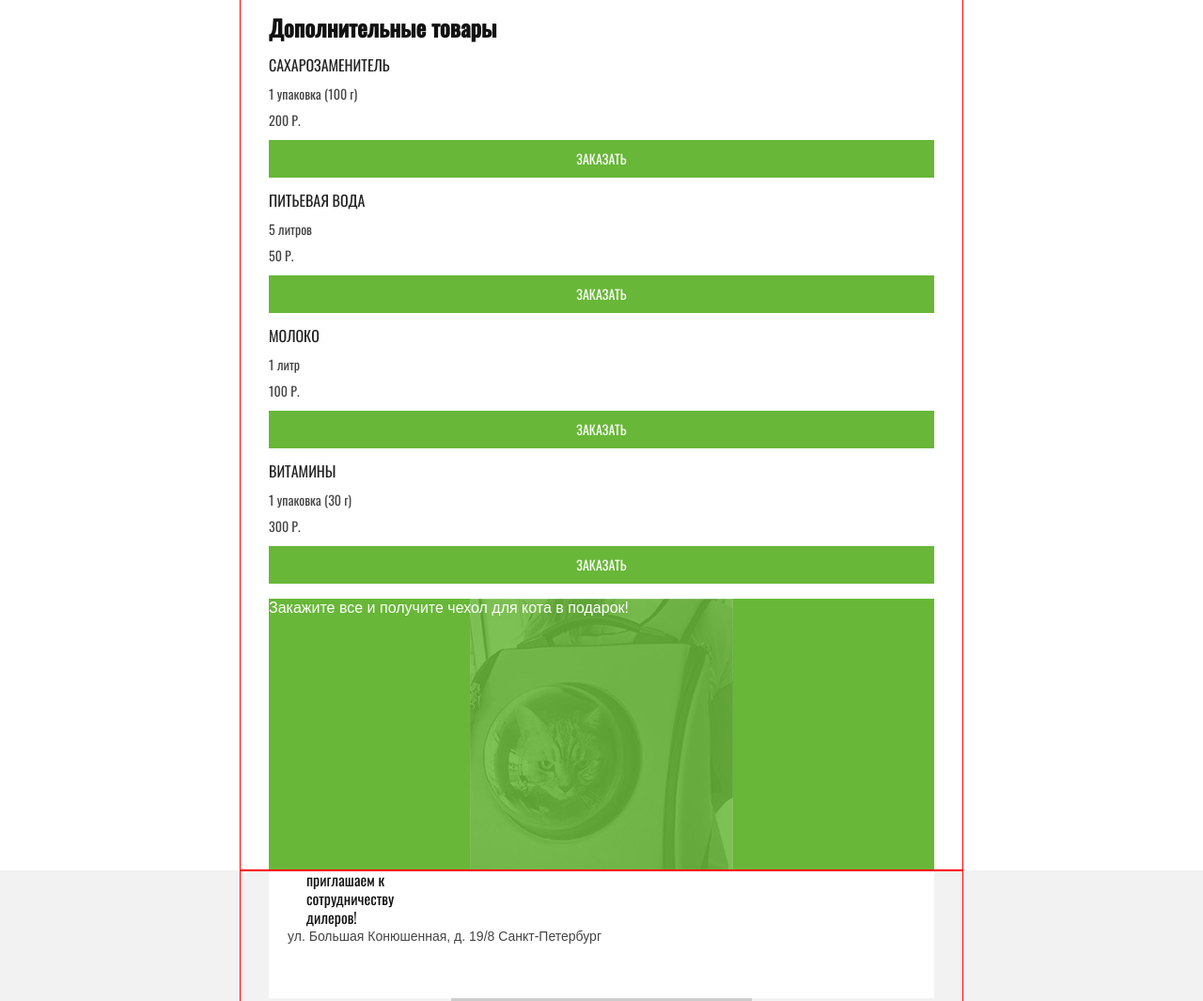
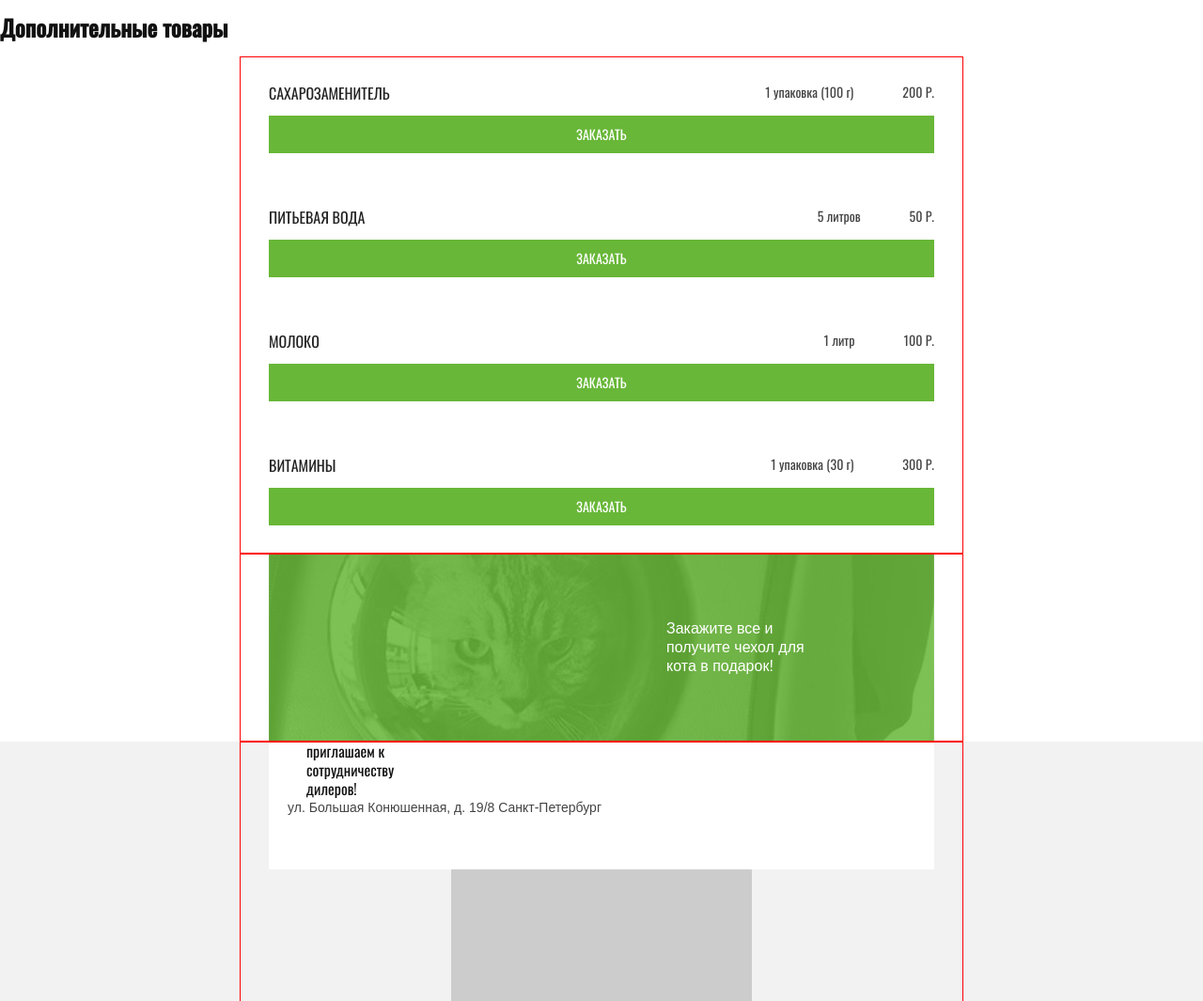
Before and after one commit to andyModd/cat-energy, a website: page source/catalog.html in a window 1280 px wide. Shown: the part 2493-3558 px from the top of the page at 94% size. Drawn offline with nearby package versions, Linux system fonts and the light colour scheme; files that its build step writes are made by us from their sources; placeholder pictures from the web are drawn by us.

Commit message:
Создание сеток блока дополнительных товаров

```diff
--- a/source/catalog.html
+++ b/source/catalog.html
@@ -204,10 +204,12 @@
             <a class="see-more__link link link--theme-gray" href="#">Показать все</a>
           </div>
         </div>
+      </div>
 
         <section class="main__extra extra">
           <h2 class="extra__title title">Дополнительные товары</h2>
-          <ul class="extra__list">
+          <div class="">
+          <ul class="extra__list container">
             <li class="extra__item extra-card">
               <p class="extra-card__name">Сахарозаменитель</p>
               <p class="extra-card__info">1 упаковка (100 г)</p>
@@ -233,13 +235,13 @@
               <a class="extra-card__link link" href="">Заказать</a>
             </li>
           </ul>
+        </div>
         </section>
 
-        <section class="main__special-promo special-promo">
+        <section class="main__special-promo special-promo container">
           <h2 class="special-promo__title visually-hidden">Бонусная система</h2>
           <p class="special-promo__about">Закажите все и получите чехол для кота в подарок!</p>
         </section>
-      </div>
     </main>
 
     <footer class="footer">
--- a/source/sass/blocks/extra-card.scss
+++ b/source/sass/blocks/extra-card.scss
@@ -1,10 +1,30 @@
 .extra-card__name {
+  margin-top: 0;
+  width: 100%;
+
   @include text(16px, 16px);
   color: $black-light;
   text-transform: uppercase;
 }
 
 .extra-card__info {
+  margin-top: 0;
+
   @include text(14px, 14px);
   color: $black-lightest;
 }
+
+.extra-card__link {
+  width: 100%;
+}
+
+@media (min-width: $tablet-width) {
+  .extra-card__name {
+    width: auto;
+    margin-right: auto;
+  }
+
+  .extra-card__info {
+    margin-left: 52px;
+  }
+}
--- a/source/sass/blocks/extra.scss
+++ b/source/sass/blocks/extra.scss
@@ -1,3 +1,20 @@
 .extra__list {
-  @include reset-list;
+  list-style: none;
 }
+
+.extra__item {
+  display: flex;
+  flex-direction: row;
+  flex-wrap: wrap;
+  justify-content: space-between;
+  text-align: left;
+
+  padding: 30px 0;
+}
+
+
+@media (min-width: $tablet-width) {
+  .extra__item {
+    justify-content: flex-end;
+  }
+}
--- a/source/sass/blocks/main.scss
+++ b/source/sass/blocks/main.scss
@@ -31,6 +31,17 @@
   background: $gray-light;
 }
 
+.main__special-promo {
+  min-height: 289px;
+  display: flex;
+  flex-direction: column;
+  justify-content: flex-end;
+  align-items: center;
+
+  background: $green url('../img/gift-photo-mobile@1x.jpg') no-repeat center top;
+  background-clip: content-box;
+}
+
 @media (min-width: $tablet-width) {
   .main {
     text-align: left;
@@ -58,6 +69,16 @@
 
     background: linear-gradient($white 619px, $gray 619px);
   }
+
+  .main__special-promo {
+    min-height: 200px;
+    justify-content: center;
+    align-items: flex-end;
+
+    background: $green url('../img/gift-photo-tablet@1x.jpg') no-repeat center top;
+    background-clip: content-box;
+
+  }
 }
 
 
--- a/source/sass/blocks/special-promo.scss
+++ b/source/sass/blocks/special-promo.scss
@@ -1,11 +1,16 @@
-.special-promo {
-  min-height: 289px;
-
-  background: $green url('../img/gift-photo-mobile@1x.jpg') no-repeat center top;
-}
-
 .special-promo__about {
+  width: 160px;
+  margin: 0;
+  margin-bottom: 45px;
   font-family: $secondary-font;
   @include text(16px, 20px);
   color: $white;
 }
+
+
+@media(min-width: $tablet-width) {
+  .special-promo__about {
+    margin-right: 125px;
+    margin-bottom: 0;
+  }
+}
```
